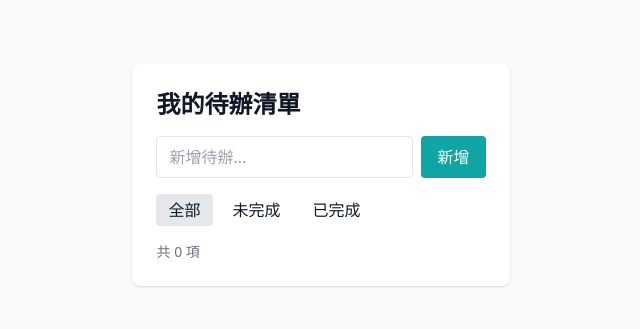
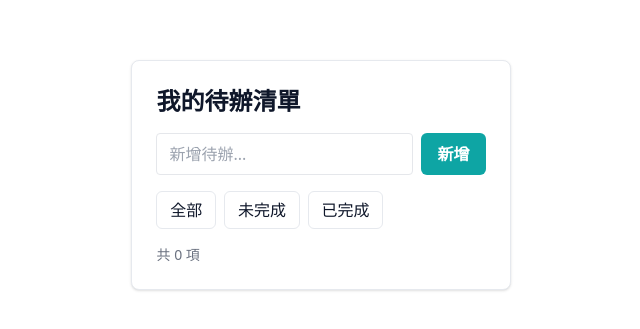
Before and after one commit to Yosi20251029/MyClawdbot, a Next.js app: page / in a window 1280 px wide. Shown: the part 225-554 px from the top of the page, without its empty margins (319-959 px from the left). Built offline with nearby package versions, Linux system fonts and the light colour scheme.

Commit message:
style: unify bright theme, add btn classes and use theme variables

```diff
--- a/components/TodoApp.tsx
+++ b/components/TodoApp.tsx
@@ -42,24 +42,24 @@ export default function TodoApp(){
   const visible = todos.filter(t=> filter==='all' ? true : filter==='active' ? !t.done : t.done)
 
   return (
-    <div className="max-w-2xl mx-auto p-6 card rounded-lg shadow">
+    <div className="max-w-2xl mx-auto p-6 card card-border rounded-lg shadow">
       <h1 className="text-2xl font-semibold mb-4">我的待辦清單</h1>
       <div className="flex gap-2 mb-4">
         <input className="flex-1 border rounded px-3 py-2 bg-transparent" placeholder="新增待辦..." value={text} onChange={e=>setText(e.target.value)} onKeyDown={e=> e.key==='Enter' && add()} />
-        <button className="bg-primary-500 text-white px-4 py-2 rounded" onClick={add}>新增</button>
+        <button className="btn-primary" onClick={add}>新增</button>
       </div>
       <div className="flex gap-2 mb-4">
-        <button className={`px-3 py-1 rounded ${filter==='all'? 'bg-gray-200 dark:bg-gray-700':''}`} onClick={()=>setFilter('all')}>全部</button>
-        <button className={`px-3 py-1 rounded ${filter==='active'? 'bg-gray-200 dark:bg-gray-700':''}`} onClick={()=>setFilter('active')}>未完成</button>
-        <button className={`px-3 py-1 rounded ${filter==='done'? 'bg-gray-200 dark:bg-gray-700':''}`} onClick={()=>setFilter('done')}>已完成</button>
+        <button className={`btn-ghost ${filter==='all'? 'bg-gray-100':''}`} onClick={()=>setFilter('all')}>全部</button>
+        <button className={`btn-ghost ${filter==='active'? 'bg-gray-100':''}`} onClick={()=>setFilter('active')}>未完成</button>
+        <button className={`btn-ghost ${filter==='done'? 'bg-gray-100':''}`} onClick={()=>setFilter('done')}>已完成</button>
       </div>
 
       <ul className="space-y-2">
         {visible.map(t=> (
-          <li key={t.id} className="flex items-center justify-between border p-3 rounded border-gray-200 dark:border-gray-700">
+          <li key={t.id} className="flex items-center justify-between card-border p-3 rounded">
             <div className="flex items-center gap-3">
               <input type="checkbox" checked={t.done} onChange={()=>toggle(t.id)} />
-              <div className={`${t.done? 'line-through text-gray-400 dark:text-gray-500':''}`}>{t.text}</div>
+              <div className={`${t.done? 'line-through text-gray-400':''}`}>{t.text}</div>
             </div>
             <div className="flex items-center gap-2">
               <button className="text-sm text-red-500" onClick={()=>remove(t.id)}>刪除</button>
--- a/styles/globals.css
+++ b/styles/globals.css
@@ -2,36 +2,22 @@
 @tailwind components;
 @tailwind utilities;
 
-/* Default (light) */
+/* Bright white theme (simple, consistent) */
 :root {
-  --bg: #f9fafb; /* gray-50 */
-  --card: #ffffff;
-  --text: #111827; /* gray-900 */
-  --muted: #6b7280; /* gray-500 */
-}
-
-/* Follow system preference if user hasn't chosen explicitly */
-@media (prefers-color-scheme: dark) {
-  :root {
-    --bg: #0b1220;
-    --card: #0f1724;
-    --text: #e6eef8;
-    --muted: #9ca3af;
-  }
-}
-
-/* Manual override via .dark class on html (higher specificity) */
-.dark {
-  --bg: #0b1220; /* dark background */
-  --card: #0f1724;
-  --text: #e6eef8;
-  --muted: #9ca3af;
+  --bg: #ffffff; /* page background */
+  --page: #f8fafc; /* subtle off-white for page padding */
+  --card: #ffffff; /* card background */
+  --text: #0f172a; /* neutral dark text */
+  --muted: #6b7280; /* muted text */
+  --primary: #0ea5a4; /* teal */
+  --primary-contrast: #ffffff;
+  --border: #e6e9ee;
 }
 
 body {
-  background-color: var(--bg);
+  background-color: var(--page);
   color: var(--text);
-  transition: background-color 200ms ease, color 200ms ease;
+  transition: background-color 150ms ease, color 150ms ease;
 }
 
 .card {
@@ -42,3 +28,23 @@ body {
 .muted {
   color: var(--muted);
 }
+
+.btn-primary {
+  background-color: var(--primary);
+  color: var(--primary-contrast);
+  padding: 0.5rem 1rem;
+  border-radius: 0.375rem;
+  font-weight: 600;
+}
+
+.btn-ghost {
+  background: transparent;
+  border: 1px solid var(--border);
+  color: var(--text);
+  padding: 0.4rem 0.8rem;
+  border-radius: 0.375rem;
+}
+
+.card-border {
+  border: 1px solid var(--border);
+}
```
